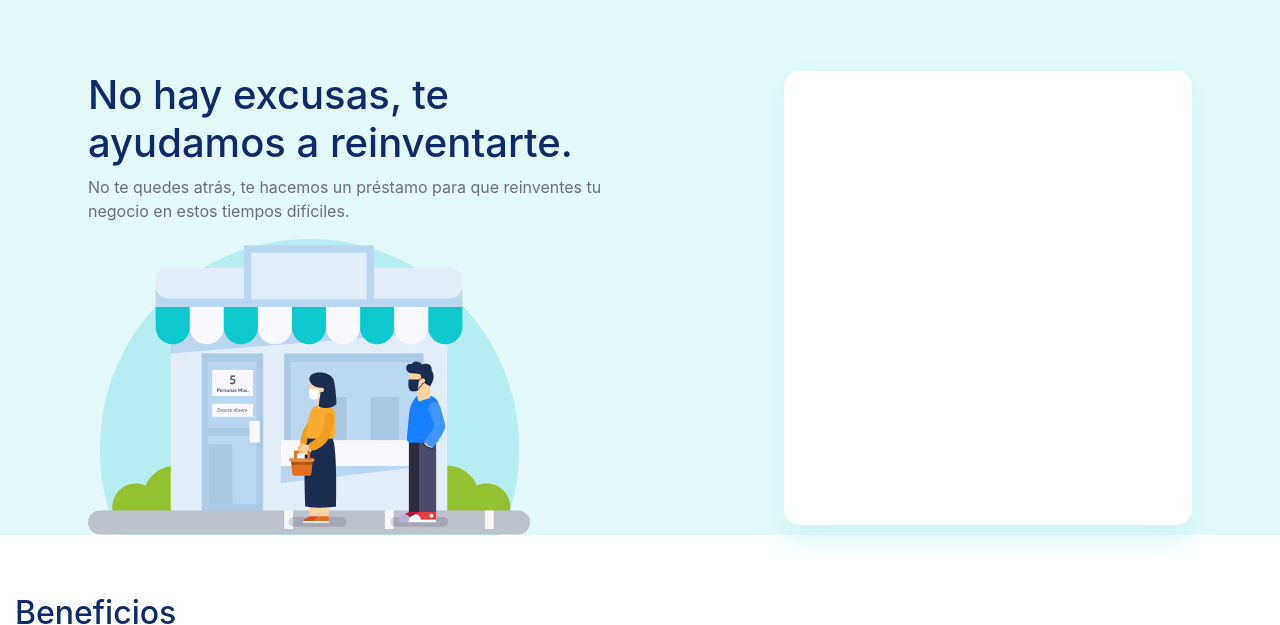
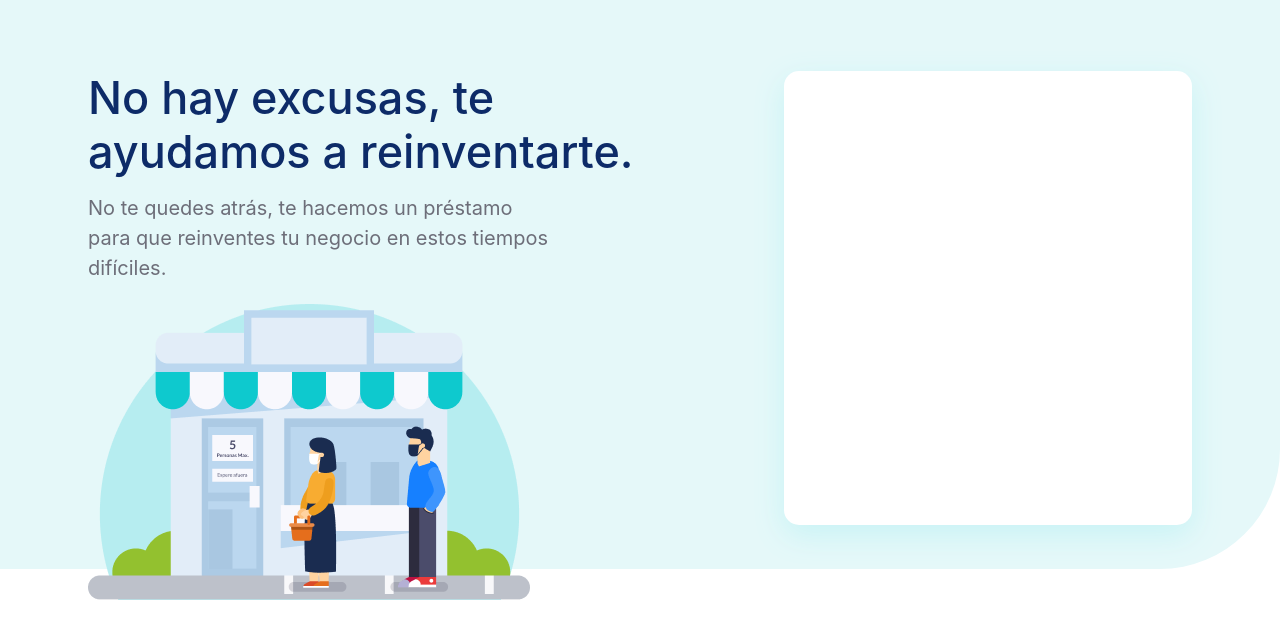
Before and after one commit to JuanManuel97/JuanManuel97.github.io, a plain HTML site: page index.html in a window 1280 px wide. Shown: the part 84-709 px from the top of the page. Drawn offline with nearby package versions, Linux system fonts and the light colour scheme.

Commit message:
more style

```diff
--- a/css/style.css
+++ b/css/style.css
@@ -64,7 +64,7 @@ body {
 }
 
  .page-top {
-
+    border-radius: 0px 0px 7.5rem 0px;
  }
 
  .main-text-color {
@@ -80,7 +80,8 @@ body {
  }
 
 .main-text {
-    width: 550px;
+    width: 34.375rem;
+    height: 31.125rem;
 }
 
  .consulta {
--- a/index.html
+++ b/index.html
@@ -39,9 +39,9 @@
         <div class="wrap">
             <div class="flex-jumpline">
                 <div class="main-text" style="margin-top:0.9375rem">
-                    <h1 class="main-text-color">No hay excusas, te ayudamos a reinventarte.</h1>
-                    <p class="second-text-color"> No te quedes atrás, te hacemos un préstamo para que reinventes tu negocio en estos tiempos difíciles.</p>
-                    <img src="img/home_people_queue.png" alt="">
+                    <h1 style="font-size: 2.8125rem";  class="main-text-color">No hay excusas, te ayudamos a reinventarte.</h1>
+                    <p style="font-size: 1.25rem; margin-top:0.875rem; padding-right:5.3125rem;" class="second-text-color"> No te quedes atrás, te hacemos un préstamo para que reinventes tu negocio en estos tiempos difíciles.</p>
+                    <img style="margin-top:0.300rem" src="img/home_people_queue.png" alt="">
                     <br style="clear: both">
                 </div>
                 <div class="consulta" style="margin-top:0.9375rem">
```
